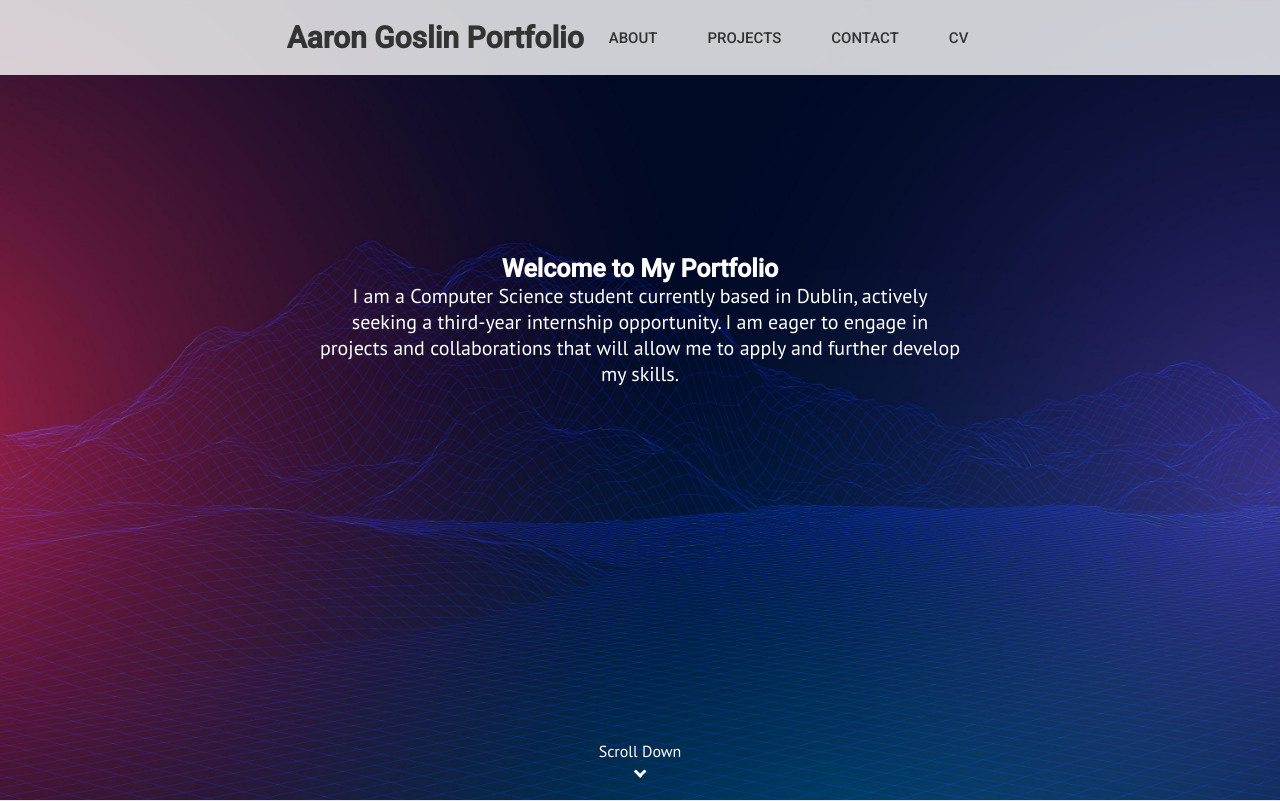
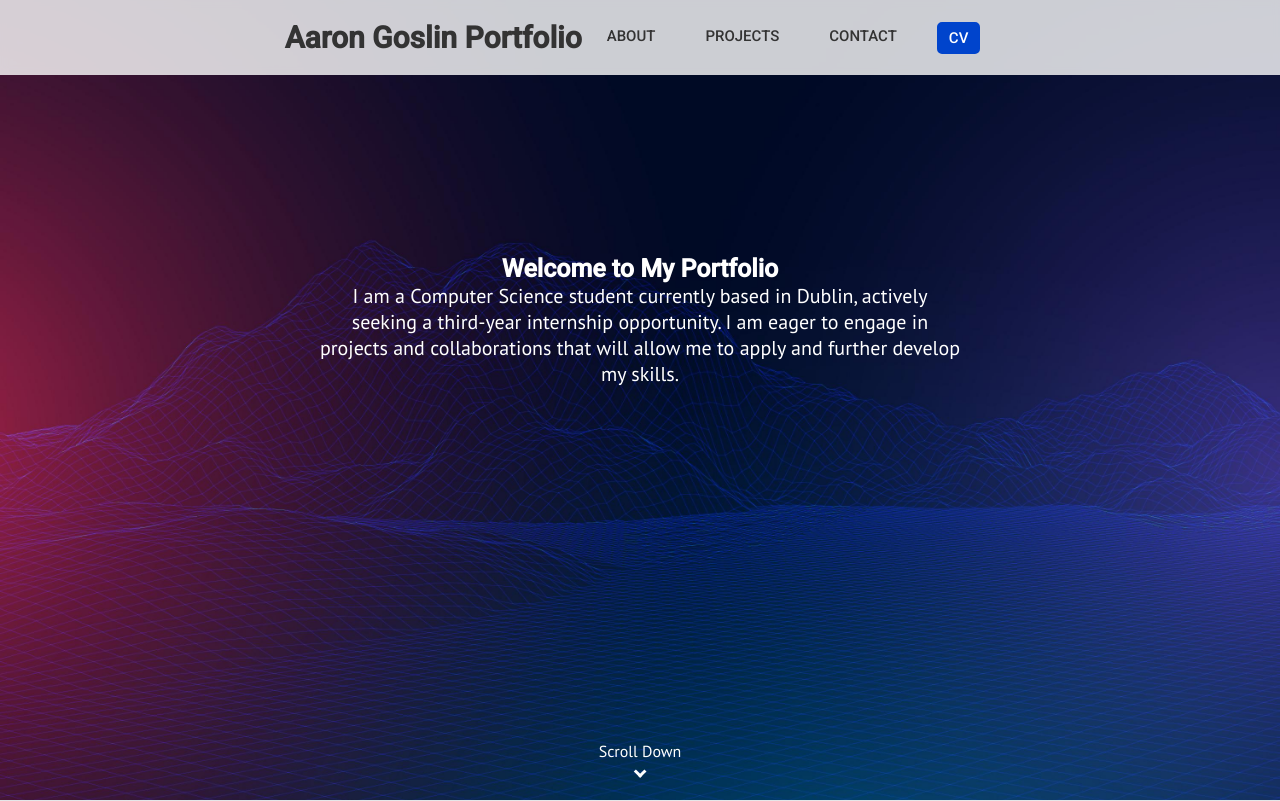
Before and after one commit to aarongoso/AGPortfolio, a plain HTML site: page index.html in a window 1280 px wide. Shown: the top 801 px of the page. Drawn offline with nearby package versions, Linux system fonts and the light colour scheme.

Commit message:
Add files via upload

```diff
--- a/index.html
+++ b/index.html
@@ -22,7 +22,7 @@
           <a href="#about">About</a>
           <a href="#projects">Projects</a>
           <a href="#contact">Contact</a>
-          <a href="CV.pdf" target="_blank" download>CV</a>
+          <a href="CV.pdf" class="active" target="_blank" download >CV</a>
         </nav>
       </header>
 
--- a/style.css
+++ b/style.css
@@ -99,6 +99,15 @@ nav a {
   transition: color 0.3s, background-color 0.3s; /* Include background-color in transition */
   padding: 5px 10px; /* Add padding to create the box effect */
   border-radius: 5px; /* Add border radius for rounded corners */
+}
+
+.indexNav a.active {
+    background: var(--blue-color);
+    color: var(--white-color);
+    border: 2px solid var(--blue-color);
+    padding: 5px 10px;
+    border-radius: 5px;
+    transition: all 0.3s ease;
 }
 
 /* Hover Effect for the Navbar Button */
```
